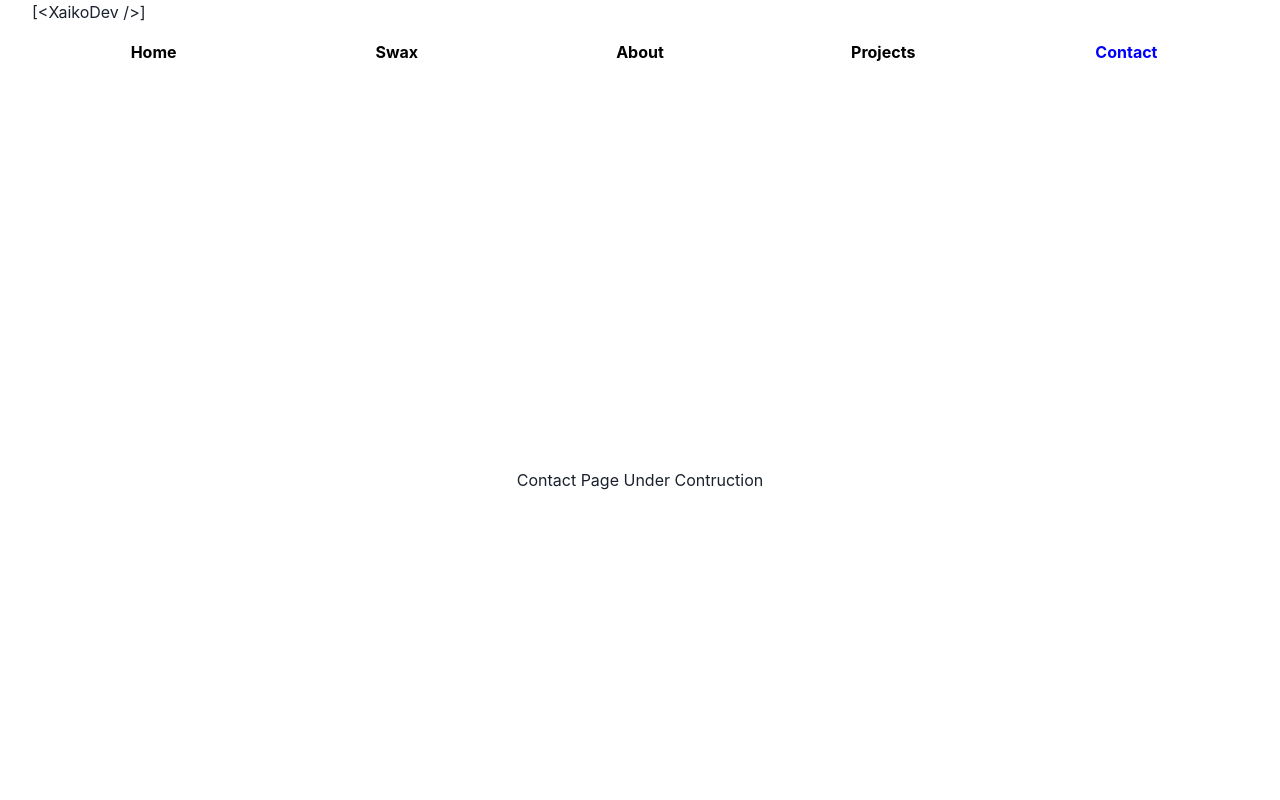
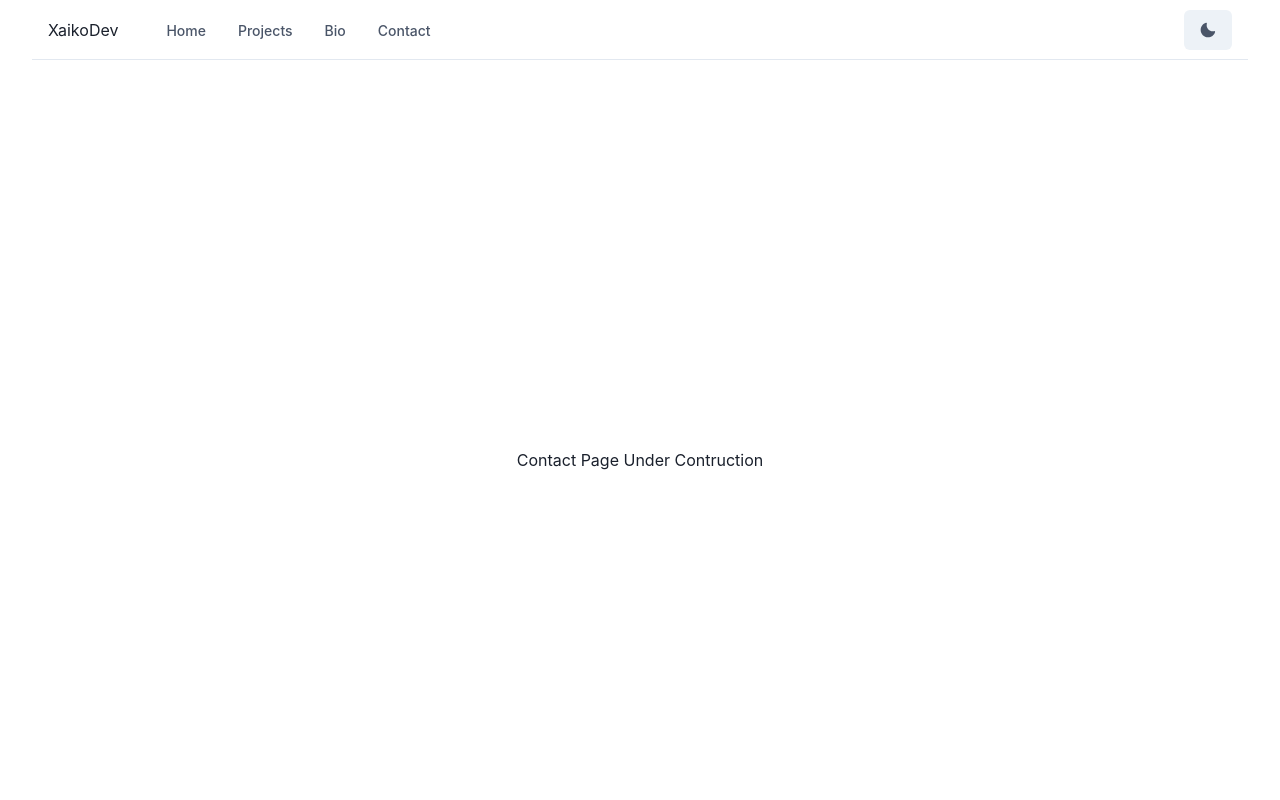
Before and after one commit to xaikodev/xaikodev-web, a Next.js app: page /contact in a window 1280 px wide. Shown: the top 800 px of the page. Built offline with nearby package versions, Linux system fonts and the light colour scheme.

Commit message:
A better navbar

```diff
--- a/package.json
+++ b/package.json
@@ -12,6 +12,7 @@
     "@chakra-ui/react": "^1.7.4",
     "@emotion/react": "^11",
     "@emotion/styled": "^11",
+    "babel-plugin-styled-components": "^2.0.2",
     "framer-motion": "^5",
     "next": "12.0.4",
     "react": "17.0.2",
--- /dev/null
+++ b/src/components/common/Header.tsx
@@ -0,0 +1,280 @@
+import {
+  Box,
+  Flex,
+  Text,
+  IconButton,
+  Button,
+  Stack,
+  Collapse,
+  Icon,
+  Link,
+  Popover,
+  PopoverTrigger,
+  PopoverContent,
+  useColorModeValue,
+  useBreakpointValue,
+  useDisclosure,
+  useColorMode,
+} from "@chakra-ui/react";
+import {
+  HamburgerIcon,
+  CloseIcon,
+  ChevronDownIcon,
+  ChevronRightIcon,
+  MoonIcon,
+  SunIcon,
+} from "@chakra-ui/icons";
+
+export default function WithSubnavigation() {
+  const { isOpen, onToggle } = useDisclosure();
+  const { colorMode, toggleColorMode } = useColorMode();
+
+  return (
+    <Box>
+      <Flex
+        bg={useColorModeValue("white", "gray.800")}
+        color={useColorModeValue("gray.600", "white")}
+        minH={"60px"}
+        py={{ base: 2 }}
+        px={{ base: 4 }}
+        borderBottom={1}
+        borderStyle={"solid"}
+        borderColor={useColorModeValue("gray.200", "gray.900")}
+        align={"center"}
+      >
+        <Flex
+          flex={{ base: 1, md: "auto" }}
+          ml={{ base: -2 }}
+          display={{ base: "flex", md: "none" }}
+        >
+          <IconButton
+            onClick={onToggle}
+            icon={
+              isOpen ? <CloseIcon w={3} h={3} /> : <HamburgerIcon w={5} h={5} />
+            }
+            variant={"ghost"}
+            aria-label={"Toggle Navigation"}
+          />
+        </Flex>
+        <Flex flex={{ base: 1 }} justify={{ base: "center", md: "start" }}>
+          <Text
+            textAlign={useBreakpointValue({ base: "center", md: "left" })}
+            fontFamily={"heading"}
+            color={useColorModeValue("gray.800", "white")}
+          >
+            XaikoDev
+          </Text>
+
+          <Flex display={{ base: "none", md: "flex" }} ml={10}>
+            <DesktopNav />
+          </Flex>
+        </Flex>
+
+        <Stack
+          flex={{ base: 1, md: 0 }}
+          justify={"flex-end"}
+          direction={"row"}
+          spacing={6}
+        >
+          <Button onClick={toggleColorMode}>
+            {colorMode === "light" ? <MoonIcon /> : <SunIcon  color={"green.300"}/>}
+          </Button>
+        </Stack>
+      </Flex>
+
+      <Collapse in={isOpen} animateOpacity>
+        <MobileNav />
+      </Collapse>
+    </Box>
+  );
+}
+
+const DesktopNav = () => {
+  const linkColor = useColorModeValue("gray.600", "gray.200");
+  const linkHoverColor = useColorModeValue("gray.800", "white");
+  const popoverContentBgColor = useColorModeValue("gray.50", "gray.800");
+
+  return (
+    <Stack direction={"row"} spacing={4}>
+      {NAV_ITEMS.map((navItem) => (
+        <Box key={navItem.label}>
+          <Popover trigger={"hover"} placement={"bottom-start"}>
+            <PopoverTrigger>
+              <Link
+                p={2}
+                href={navItem.href ?? "#"}
+                fontSize={"sm"}
+                fontWeight={500}
+                color={linkColor}
+                _hover={{
+                  textDecoration: "none",
+                  color: linkHoverColor,
+                }}
+              >
+                {navItem.label}
+              </Link>
+            </PopoverTrigger>
+
+            {navItem.children && (
+              <PopoverContent
+                border={0}
+                boxShadow={"xl"}
+                bg={popoverContentBgColor}
+                p={4}
+                rounded={"xl"}
+                minW={"sm"}
+              >
+                <Stack>
+                  {navItem.children.map((child) => (
+                    <DesktopSubNav key={child.label} {...child} />
+                  ))}
+                </Stack>
+              </PopoverContent>
+            )}
+          </Popover>
+        </Box>
+      ))}
+    </Stack>
+  );
+};
+
+const DesktopSubNav = ({ label, href, subLabel }: NavItem) => {
+  return (
+    <Link
+      href={href}
+      role={"group"}
+      display={"block"}
+      p={2}
+      rounded={"md"}
+      _hover={{ bg: useColorModeValue("gray.100", "gray.900") }}
+    >
+      <Stack direction={"row"} align={"center"}>
+        <Box>
+          <Text
+            transition={"all .3s ease"}
+            _groupHover={{ color: "green.300" }}
+            fontWeight={500}
+          >
+            {label}
+          </Text>
+          <Text fontSize={"sm"}>{subLabel}</Text>
+        </Box>
+        <Flex
+          transition={"all .3s ease"}
+          transform={"translateX(-10px)"}
+          opacity={0}
+          _groupHover={{ opacity: "100%", transform: "translateX(0)" }}
+          justify={"flex-end"}
+          align={"center"}
+          flex={1}
+        >
+          <Icon color={"green.300"} w={5} h={5} as={ChevronRightIcon} />
+        </Flex>
+      </Stack>
+    </Link>
+  );
+};
+
+const MobileNav = () => {
+  return (
+    <Stack
+      bg={useColorModeValue("white", "gray.800")}
+      p={4}
+      display={{ md: "none" }}
+    >
+      {NAV_ITEMS.map((navItem) => (
+        <MobileNavItem key={navItem.label} {...navItem} />
+      ))}
+    </Stack>
+  );
+};
+
+const MobileNavItem = ({ label, children, href }: NavItem) => {
+  const { isOpen, onToggle } = useDisclosure();
+
+  return (
+    <Stack spacing={4} onClick={children && onToggle}>
+      <Flex
+        py={2}
+        as={Link}
+        href={href ?? "#"}
+        justify={"space-between"}
+        align={"center"}
+        _hover={{
+          textDecoration: "none",
+        }}
+      >
+        <Text
+          // fontWeight={600}
+        >
+          {label}
+        </Text>
+        {children && (
+          <Icon
+            as={ChevronDownIcon}
+            transition={"all .25s ease-in-out"}
+            transform={isOpen ? "rotate(180deg)" : ""}
+            w={6}
+            h={6}
+          />
+        )}
+      </Flex>
+
+      <Collapse in={isOpen} animateOpacity style={{ marginTop: "0!important" }}>
+        <Stack
+          mt={2}
+          pl={4}
+          borderLeft={1}
+          borderStyle={"solid"}
+          borderColor={useColorModeValue("green.200", "gray.700")}
+          align={"start"}
+        >
+          {children &&
+            children.map((child) => (
+              <Link key={child.label} py={2} href={child.href}>
+                {child.label}
+              </Link>
+            ))}
+        </Stack>
+      </Collapse>
+    </Stack>
+  );
+};
+
+interface NavItem {
+  label: string;
+  subLabel?: string;
+  children?: Array<NavItem>;
+  href?: string;
+}
+
+const NAV_ITEMS: Array<NavItem> = [
+  {
+    label: "Home",
+    href: "/",
+  },
+  {
+    label: "Projects",
+    href: "/projects",
+    children: [
+      {
+        label: "Swax",
+        subLabel: "Exchange Alcor Crypto Assests and perform arbitrage",
+        href: "/projects/swax",
+      },
+      {
+        label: "Universum",
+        subLabel: "MMO strategy game built on Binance Blockchain",
+        href: "/projects/universum",
+      },
+    ],
+  },
+  {
+    label: "Bio",
+    href: "/bio",
+  },
+  {
+    label: "Contact",
+    href: "/contact",
+  },
+];
--- a/src/components/common/Header/Header.tsx
+++ /dev/null
@@ -1,12 +0,0 @@
-import { FC } from "react";
-import { Navbar } from "./components/Navbar/Navbar";
-import { Title } from "./components/Title";
-
-export const Header: FC = () => {
-  return (
-    <header>
-      <Title />
-      <Navbar />
-    </header>
-  );
-};
--- a/src/components/common/Header/components/Navbar/NavLink.tsx
+++ /dev/null
@@ -1,32 +0,0 @@
-import { FC } from "react";
-import { Link } from "@chakra-ui/layout";
-import NextLink from "next/link";
-import { useRouter } from "next/router";
-
-import style from "./navbar.module.css";
-
-export interface NavLinkProps {
-  link: string;
-  title: string;
-}
-
-export const NavLink: FC<NavLinkProps> = (props) => {
-  const { link, title } = props;
-  const router = useRouter();
-  const isActive = router.asPath === link;
-
-  const color = isActive ? "blue" : "black";
-  const thickness = isActive ? "thick" : "thin";
-
-  return (
-    <NextLink href={link}>
-      <Link
-        color={color}
-        className={style.navLink}
-        w="100%"
-      >
-        {title}
-      </Link>
-    </NextLink>
-  );
-};
--- a/src/components/common/Header/components/Navbar/Navbar.tsx
+++ /dev/null
@@ -1,17 +0,0 @@
-import { FC } from "react";
-import { NavLink } from "./NavLink";
-
-import style from "./navbar.module.css";
-
-export const Navbar: FC = () => {
-
-  return (
-    <nav className={style.navbar}>
-        <NavLink link="/" title="Home" />
-        <NavLink link="/swax" title="Swax" />
-        <NavLink link="/bio" title="About" />
-        <NavLink link="/projects" title="Projects" />
-        <NavLink link="/contact" title="Contact" />
-    </nav>
-  );
-};
--- a/src/components/common/Header/components/Navbar/navbar.module.css
+++ /dev/null
@@ -1,15 +0,0 @@
-.navbar {
-  display: flex;
-  flex-direction: row;
-  align-items: center;
-  align-content: center;
-}
-
-.navLink {
-  transition: all 0.2s ease-out;
-  text-align: center;
-  padding: 1rem 4rem;
-  /* margin: 1rem 2rem; */
-  font-weight: bold;
-  font-size: 1rem;
-}
--- a/src/components/common/Header/components/Title.tsx
+++ /dev/null
@@ -1,9 +0,0 @@
-import { FC } from "react";
-
-interface TitleProps {}
-
-export const Title: FC<TitleProps> = (props) => {
-  const {} = props;
-  const text = "[<XaikoDev />]";
-  return <label>{text}</label>;
-};
--- a/src/components/common/Page.tsx
+++ b/src/components/common/Page.tsx
@@ -3,7 +3,7 @@
 import { Footer } from "./Footer";
 import { Main } from "./Main";
 import styles from "../../styles/Home.module.css";
-import { Header } from "./Header/Header";
+import Header from "./Header";
 
 export interface PageProps {
   title?: string;
```
Also changed, not shown: .babelrc (added), pages/projects/index.tsx (renamed from pages/projects.tsx), pages/projects/swax.tsx (renamed from pages/swax.tsx), pages/projects/universum.tsx (renamed from pages/universum.tsx), 1 other file (tests, documents, lock files or other folders).
